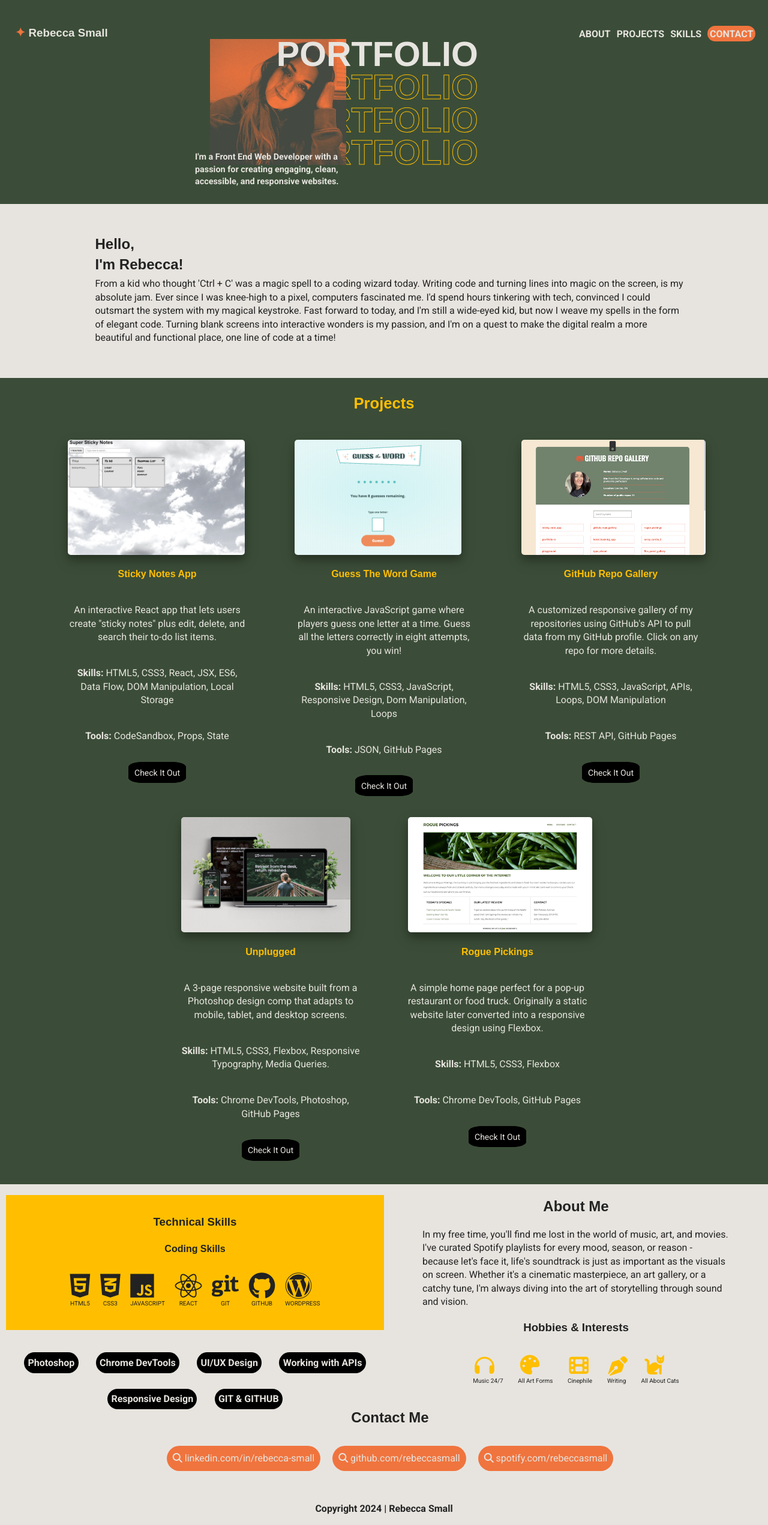
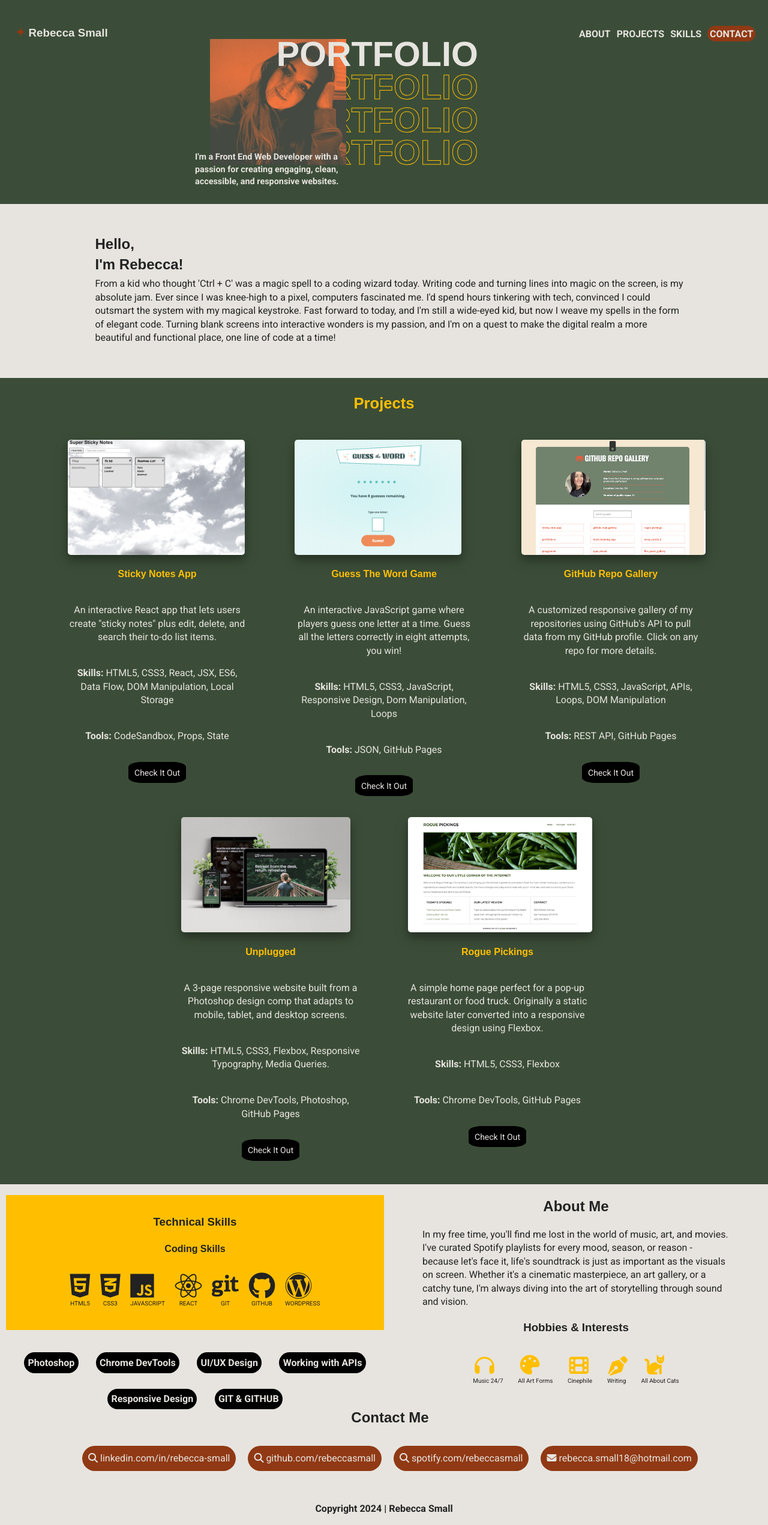
Before and after one commit to rebeccasmall/portfolio-rs, a plain HTML site: page index.html in a window 1280 px wide. Shown: the whole page at 60% size. Drawn offline with Linux system fonts and the light colour scheme; a web font is replaced by a local one.

Commit message:
Color scheme adjustment

```diff
--- a/css/main.css
+++ b/css/main.css
@@ -76,7 +76,7 @@ header.container {
 }
 
 .star {
-    color: #F0743E;
+    color: #903914;
     font-size: 20px;
 }
 
@@ -94,7 +94,7 @@ nav ul li {
 }
 
 #in-touch {
-    background-color: #F0743E;
+    background-color: #903914;
     padding: 5%;
     border-radius: 25px;
 }
@@ -202,7 +202,7 @@ figure img {
 
 .figure p {
     text-align: center;
-    margin: 10%;
+    margin: 5%;
 }
 
 span {
@@ -321,7 +321,7 @@ span {
 }
 
 #contact a {
-    background-color:#F0743E;
+    background-color:#903914;
     padding: 10px;
     margin: 10px;
     border-radius: 25px;
--- a/index.html
+++ b/index.html
@@ -156,11 +156,12 @@
       <a href="https://www.linkedin.com/in/rebecca-small-86abb2315/" target="_blank"><i class="fa-solid fa-magnifying-glass"></i> linkedin.com/in/rebecca-small</a>
       <a href="https://github.com/rebeccasmall" target="_blank"><i class="fa-solid fa-magnifying-glass"></i> github.com/rebeccasmall</a>
       <a href="https://open.spotify.com/user/12128115864" target="_blank"><i class="fa-solid fa-magnifying-glass"></i> spotify.com/rebeccasmall</a>
+      <a href="mailto:rebecca.small18@hotmail.com" target="_top _blank"><i class="fa-solid fa-envelope"></i> rebecca.small18@hotmail.com</a>
     </div>
    </div>
   </section>
   <footer>
-   <div class="container">
+   <div class="container footer">
     <p>Copyright 2024 | Rebecca Small</p>
    </div>
   </footer>
```
